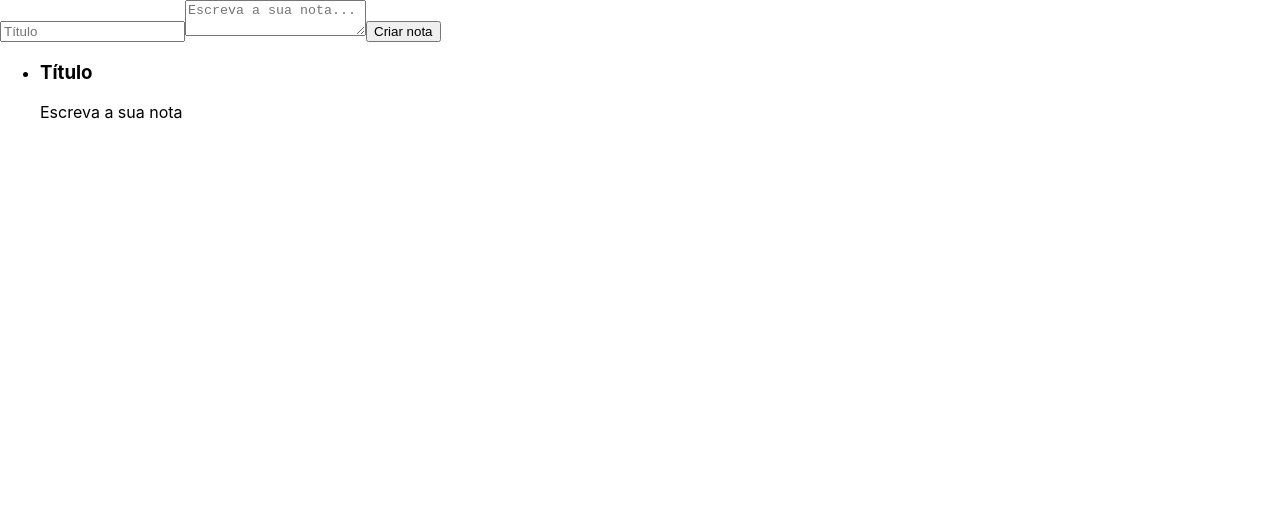
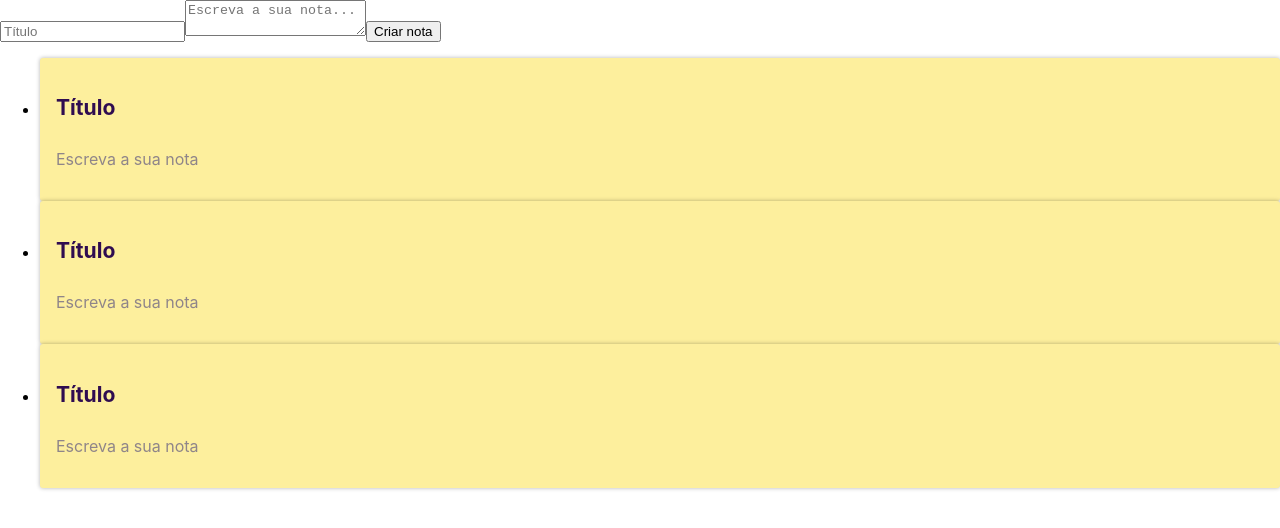
Before and after one commit to junior-x/post-it, a React (Create React App) app: page / in a window 1280 px wide. Shown: the top 528 px of the page. Built offline with nearby package versions, Linux system fonts and the light colour scheme.

Commit message:
Add files via upload

```diff
--- /dev/null
+++ b/src/components/CardNota/CardNota.jsx
@@ -0,0 +1,17 @@
+import React, { Component } from "react";
+import "./estilo.css";
+
+class CardNota extends Component {
+  render() {
+    return (
+      <section className="card-nota">
+        <header className="card-nota_cabecalho">
+          <h3 className="card-nota_titulo">Título</h3>
+        </header>
+        <p className="card-nota_texto">Escreva a sua nota</p>
+      </section>
+    );
+  }
+}
+
+export default CardNota;
--- /dev/null
+++ b/src/components/CardNota/estilo.css
@@ -0,0 +1,30 @@
+.card-nota {
+    display: flex;
+    flex-direction: column;
+    align-items: flex-start;
+    justify-content: space-between;
+    background-color: rgb(253, 239, 157);/*var(--fundo-detalhes);*/
+    border-radius: 3px;
+    flex-wrap: wrap;
+    box-shadow: 0 0 4px rgba(0, 0, 0, 0.3);
+    padding: 16px;
+  }
+  .card-nota_cabecalho {
+    color: rgb(47, 12, 80);
+    font-size: 1.1em;
+    display: flex;
+    justify-content: space-between;
+    align-items: center;
+  }
+
+  .card-nota_texto {
+      color: rgb(143, 133, 137);
+    margin-top: 8px;
+    font-size: 1em;
+    text-shadow: rgb(2, 0, 4);
+  }
+
+  .card-nota_titulo {
+    font-size: 1.2em;
+    margin-right: 12px;
+  }
--- a/src/components/ListaDeNotas.jsx
+++ b/src/components/ListaDeNotas.jsx
@@ -1,18 +1,20 @@
 import React, { Component } from "react";
+import CardNota from "./CardNota/CardNota";
 
 export class ListaDeNotas extends Component {
   render() {
-    return(
+    return (
       <ul>
-        <li>
-          <section>
-            <header>
-              <h3>Título</h3>
-            </header>
-            <p>Escreva a sua nota</p>
-          </section>
-        </li>
+        {Array.of("juniorxxx", "juniorxxx", "study").map((categoria, index) => {
+          return (
+            <li key={index}>
+              <CardNota />
+            </li>
+          );
+        })}
       </ul>
     );
   }
 }
+
+export default ListaDeNotas;
```
Also changed, not shown: src/components/FormularioCadastro.jsx (added, +16 -0 lines).
